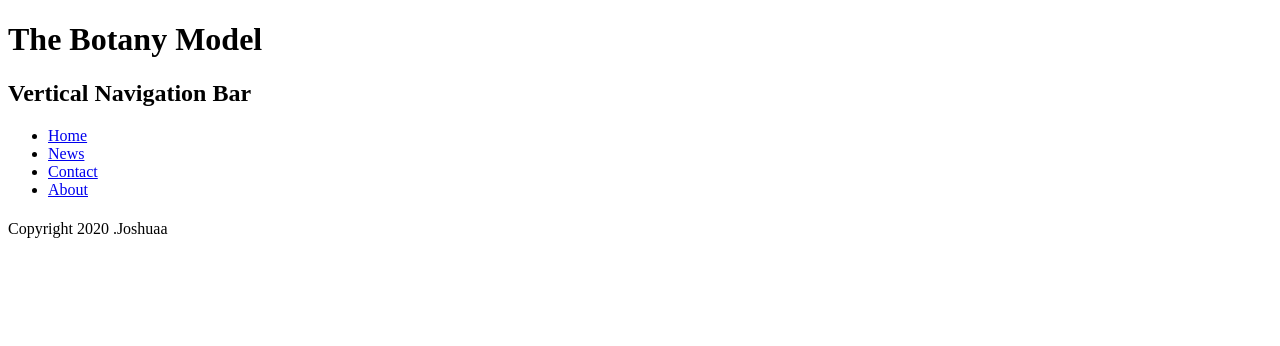
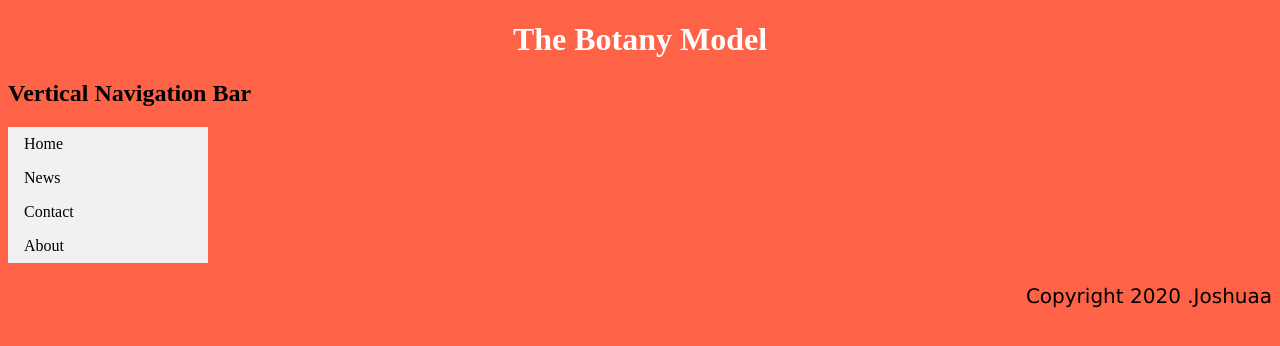
Before and after one commit to Joshuahaydenscott/Botany, a plain HTML site: page index.html in a window 1280 px wide. Drawn offline with Linux system fonts and the light colour scheme.

Commit message:
Update index.html

```diff
--- a/index.html
+++ b/index.html
@@ -1,10 +1,12 @@
 <!DOCTYPE html>
 <html>
 <head>
+  <style>
+  </style>
   <meta charset="utf-8">
-
-<style>
-</style>
+  <title> The Botany Model</title>
+<link href="main.css" type="text/css" rel="stylesheet">
+</head>
 <body>
 
 <h1>The Botany Model</h1>
```
